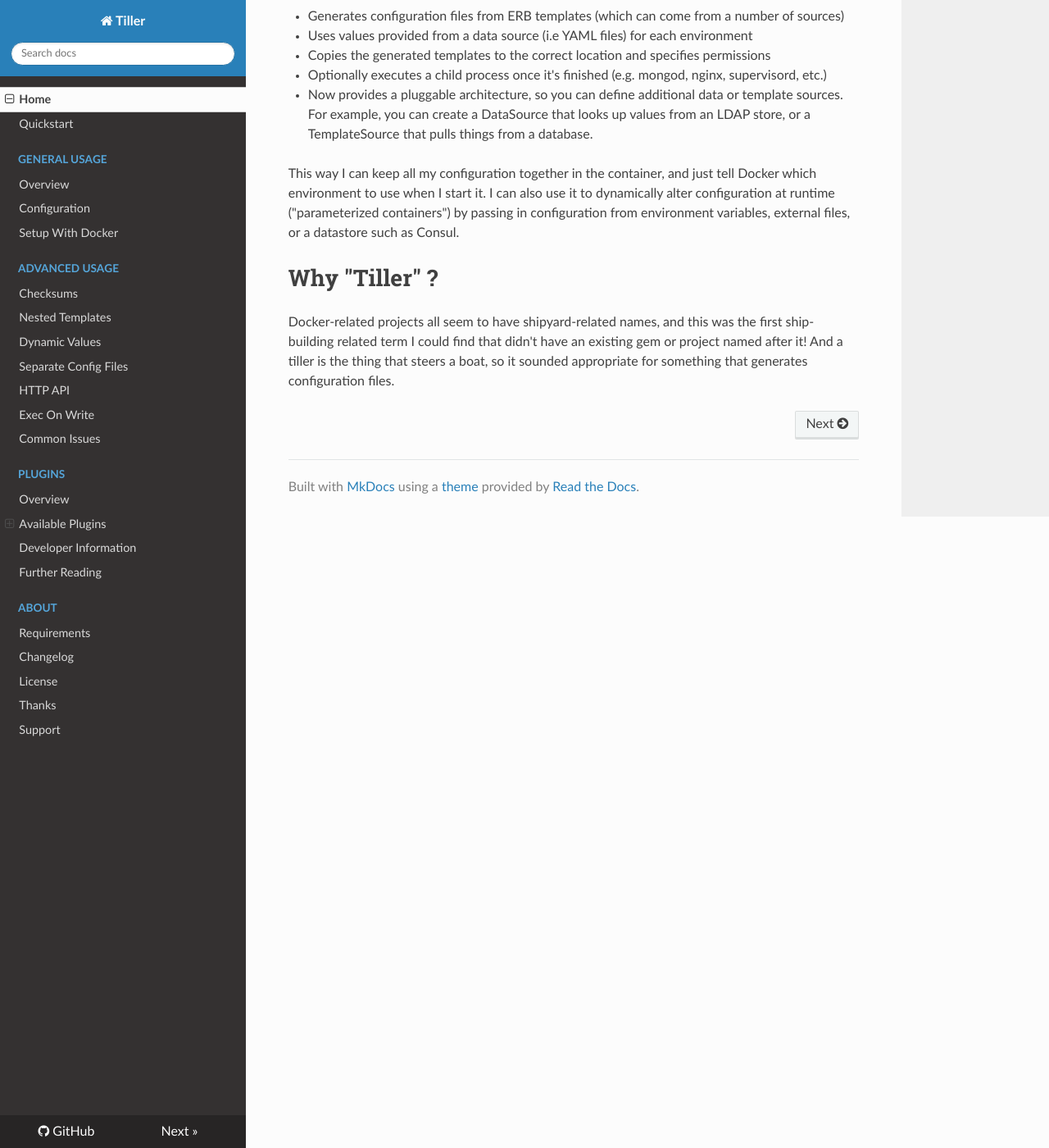
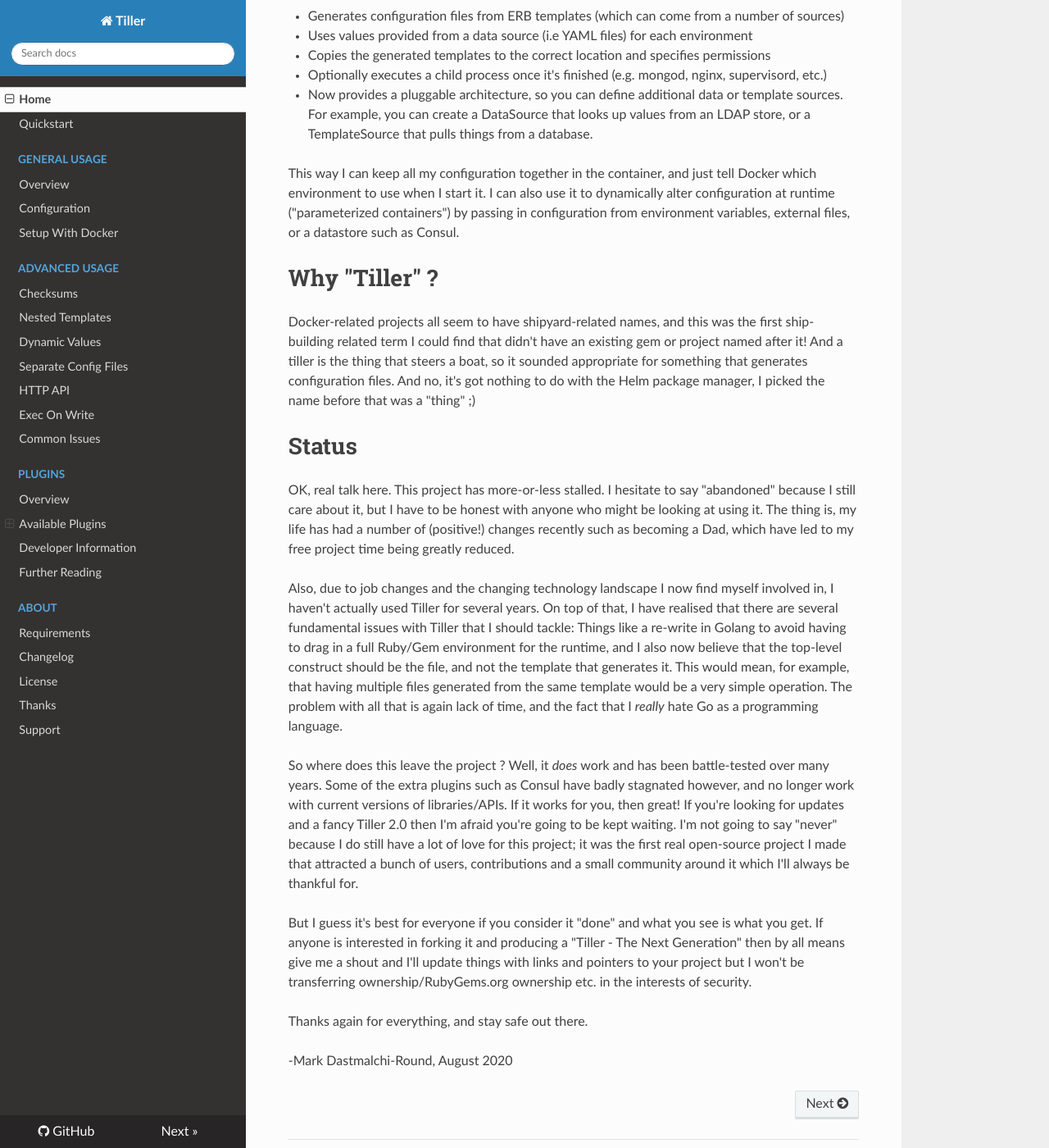
Before and after one commit to markround/tiller, an MkDocs documentation site: the page built from docs/index.md, in a window 1280 px wide and 1400 px high, scrolled down 935 px. Shown: the whole window at 82% size. Built offline with MkDocs 1.6.1, drawn with Linux system fonts in a browser that asks for light colours; nearby versions of some CDN libraries; old or Windows-style settings are respelled for this version of MkDocs.

Commit message:
Updated project status

```diff
--- a/docs/index.md
+++ b/docs/index.md
@@ -25,4 +25,18 @@ So I knocked up a quick Ruby script (originally called "Runner.rb") that I could
 This way I can keep all my configuration together in the container, and just tell Docker which environment to use when I start it. I can also use it to dynamically alter configuration at runtime ("parameterized containers") by passing in configuration from environment variables, external files, or a datastore such as Consul.
 
 # Why "Tiller" ?
-Docker-related projects all seem to have shipyard-related names, and this was the first ship-building related term I could find that didn't have an existing gem or project named after it! And a tiller is the thing that steers a boat, so it sounded appropriate for something that generates configuration files.
+Docker-related projects all seem to have shipyard-related names, and this was the first ship-building related term I could find that didn't have an existing gem or project named after it! And a tiller is the thing that steers a boat, so it sounded appropriate for something that generates configuration files. And no, it's got nothing to do with the Helm package manager, I picked the name before that was a "thing" ;)
+
+# Status
+
+OK, real talk here. This project has more-or-less stalled. I hesitate to say "abandoned" because I still care about it, but I have to be honest with anyone who might be looking at using it. The thing is, my life has had a number of (positive!) changes recently such as becoming a Dad, which have led to my free project time being greatly reduced.
+
+Also, due to job changes and the changing technology landscape I now find myself involved in, I haven't actually used Tiller for several years. On top of that, I have realised that there are several fundamental issues with Tiller that I should tackle: Things like a re-write in Golang to avoid having to drag in a full Ruby/Gem environment for the runtime, and I also now believe that the top-level construct should be the file, and not the template that generates it. This would mean, for example, that having multiple files generated from the same template would be a very simple operation. The problem with all that is again lack of time, and the fact that I _really_ hate Go as a programming language.
+
+So where does this leave the project ? Well, it _does_ work and has been battle-tested over many years. Some of the extra plugins such as Consul have badly stagnated however, and no longer work with current versions of libraries/APIs. If it works for you, then great! If you're looking for updates and a fancy Tiller 2.0 then I'm afraid you're going to be kept waiting. I'm not going to say "never" because I do still have a lot of love for this project; it was the first real open-source project I made that attracted a bunch of users, contributions and a small community around it which I'll always be thankful for.
+
+But I guess it's best for everyone if you consider it "done" and what you see is what you get. If anyone is interested in forking it and producing a "Tiller - The Next Generation" then by all means give me a shout and I'll update things with links and pointers to your project but I won't be transferring ownership/RubyGems.org ownership etc. in the interests of security.
+
+Thanks again for everything, and stay safe out there.
+
+-Mark Dastmalchi-Round, August 2020
```
Also changed, not shown: README.md (+14 -0 lines).
